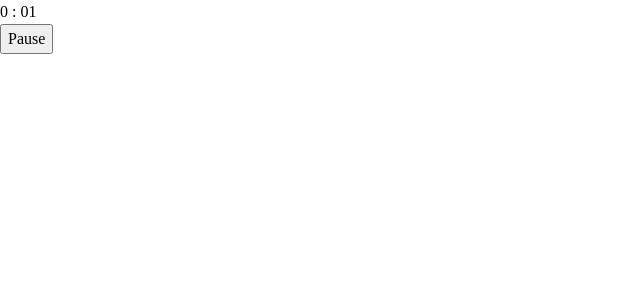
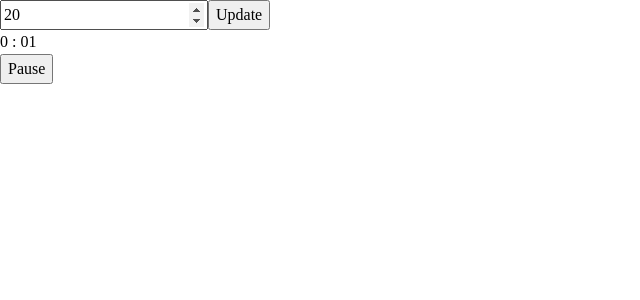
Before and after one commit to MarcinFiuk/Pomodoro, a React (Create React App) app: page / in a window 1280 px wide. Shown: the top 300 px of the page, without its empty margins (0-640 px from the left). Built offline with nearby package versions, Linux system fonts and the light colour scheme.

Commit message:
adds input

```diff
--- a/src/components/Timer/Timer.js
+++ b/src/components/Timer/Timer.js
@@ -1,26 +1,32 @@
-import React, { useState } from "react";
+import React, { useEffect, useState } from "react";
 import useInterval from "./../../hooks/useInterval";
 import convertFromSecondToMinutes from "./../../utils/convertFromSecondToMinutes";
 
-const TIMER_POMODORO = 20;
 const TIMER_SHORT_BREAK = 5;
 const TIMER_LONG_BREAK = 10;
 
+function useTimer() {
+  const [pomodoro, setPomodoro] = useState(20);
+
   const intervals = [
-  TIMER_POMODORO,
+    pomodoro,
     TIMER_SHORT_BREAK,
-  TIMER_POMODORO,
+    pomodoro,
     TIMER_SHORT_BREAK,
-  TIMER_POMODORO,
+    pomodoro,
     TIMER_SHORT_BREAK,
-  TIMER_POMODORO,
+    pomodoro,
     TIMER_LONG_BREAK,
   ];
 
-function useTimer() {
   const [intervalIndex, setIntervalIndex] = useState(0);
   const [timer, setTimer] = useState(intervals[intervalIndex]);
   const [isPaused, setPaused] = useState(false);
+
+  useEffect(() => {
+    setIntervalIndex(0);
+    setTimer(intervals[0]);
+  }, [pomodoro]);
 
   useInterval(
     () => {
@@ -37,15 +43,33 @@ function useTimer() {
     isPaused ? null : 100
   );
 
-  return { timer, isPaused, setPaused };
+  return { timer, isPaused, setPaused, setPomodoro };
 }
 
 const Timer = () => {
-  const { timer, isPaused, setPaused } = useTimer();
+  const [input, setInput] = useState(20);
+  const { timer, isPaused, setPaused, setPomodoro } = useTimer();
   const timeToDisplay = convertFromSecondToMinutes(timer);
+
+  const onChange = (event) => {
+    const value = event.target.value.replace("e", "");
+    const valueAsNumber = value ? parseInt(value, 10) : 0;
+
+    setInput(Math.max(Math.min(valueAsNumber, 60), 0));
+  };
+
+  const onSubmit = (event) => {
+    event.preventDefault();
+
+    setPomodoro(input);
+  };
 
   return (
     <div>
+      <form onSubmit={onSubmit}>
+        <input type="number" onChange={onChange} value={input} />
+        <button type="submit">Update</button>
+      </form>
       <p>{timeToDisplay}</p>
       <button onClick={() => setPaused(!isPaused)}>
         {isPaused ? "Start" : "Pause"}
```
Also changed, not shown: 1 other file (tests, documents, lock files or other folders). Lines whose indentation alone changed are shown as unchanged.
